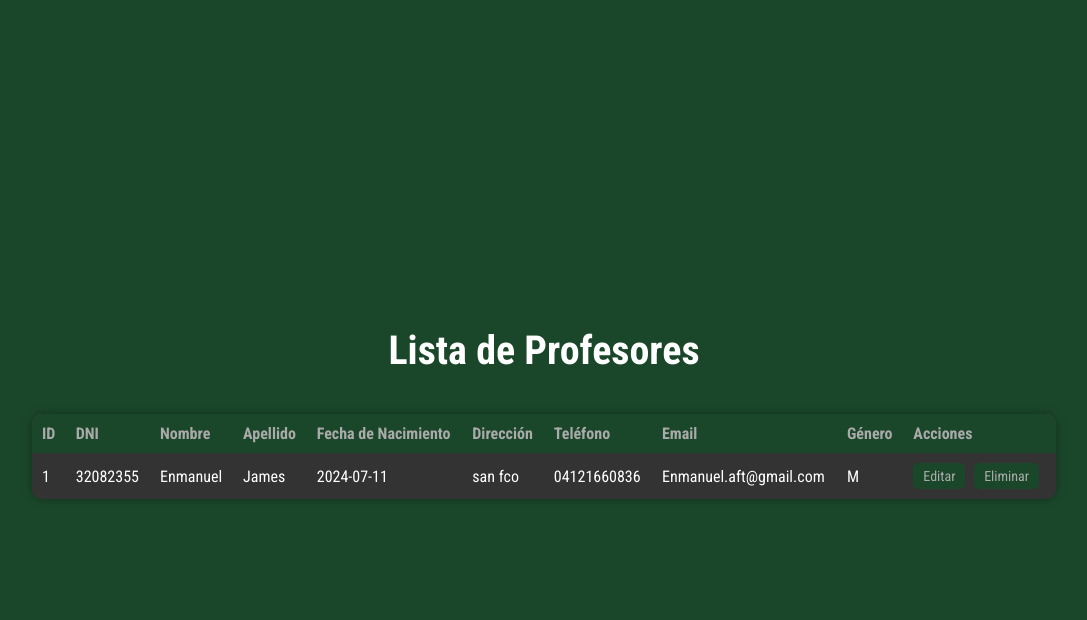
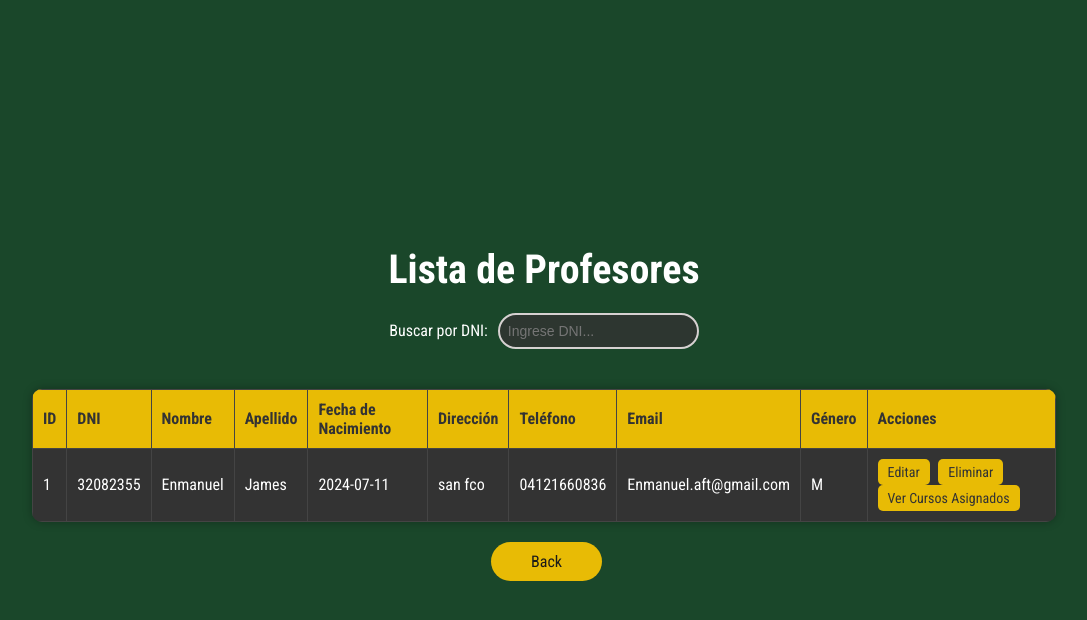
Before and after one commit to Enma0101/Project_FlaskII, a Flask app: page /profesores in a window 1280 px wide. Shown: the top 620 px of the page, without its empty margins (96-1183 px from the left). Run offline with Flask 3, Linux system fonts and the light colour scheme; data comes from the database, SQL or seed files in the repository; both versions use the stored data as it was after the commit.

Commit message:
Descripción de los cambios ultimos

```diff
--- a/app/templates/estudiantes.html
+++ b/app/templates/estudiantes.html
@@ -109,6 +109,8 @@
 
 
     <h1>Lista de Estudiantes</h1>
+
+
     <table>
         <tr>
             <th>ID</th>
--- a/app/templates/index.html
+++ b/app/templates/index.html
@@ -105,6 +105,7 @@
             <li><a href="/asignar_nota">Asignar Notas</a></li>
             <li><a href="/profesores">Lista de Profesores</a></li>
             <li><a href="/categorias">Lista de Categorías</a></li>
+            <li><a href="/asignar_curso">Asignar Curso</a></li>
         </ul>
     </nav>
     <p>¡Explora las opciones disponibles!</p>
--- a/app/templates/profesores.html
+++ b/app/templates/profesores.html
@@ -28,41 +28,34 @@
             width: 80%;
             margin-top: 20px;
             border-collapse: collapse;
-            background-color: rgba(51, 51, 51, 0.8); /* Fondo semi-transparente */
-            border-radius: 10px; /* Bordes redondeados */
-            overflow: hidden; /* Ocultar contenido que se desborde */
-            box-shadow: 0 0 10px rgba(0, 0, 0, 0.3); /* Sombra */
+            background-color: rgba(51, 51, 51, 0.8);
+            border-radius: 10px;
+            overflow: hidden;
+            box-shadow: 0 0 10px rgba(0, 0, 0, 0.3);
         }
 
         th, td {
             padding: 10px;
             text-align: left;
+            border: 1px solid #444;
         }
 
         th {
-            background-color: #1a472a; /* Fondo amarillo para encabezados */
-            color: #aaaaaa; /* Color del texto */
+            background-color: #e8bb05;
+            color: #333;
         }
 
         tr:nth-child(even) {
-            background-color: #333; /* Fondo para filas pares */
+            background-color: #333;
         }
 
         tr:nth-child(odd) {
-            background-color: #444; /* Fondo para filas impares */
-        }
-
-        td {
-            border: 1px solid #444;
-        }
-
-        table, th, td {
-            border: none;
+            background-color: #444;
         }
 
         .button {
-            background-color: #1a472a;
-            color: #aaaaaa;
+            background-color: #e8bb05;
+            color: #333;
             border: none;
             padding: 5px 10px;
             border-radius: 5px;
@@ -73,17 +66,78 @@
             margin-right: 5px;
             text-decoration: none;
             display: inline-block;
-            text-align: center;
         }
 
         .button:hover {
-            background-color: #1a472a;
+            background-color: #d4a105;
+        }
+
+        .button-container {
+            text-align: right;
+            margin-top: 20px;
+        }
+
+        .button-back {
+            background-color: #e8bb05;
+            color: #1a1a1a;
+            border: none;
+            padding: 10px 40px;
+            border-radius: 100px;
+            cursor: pointer;
+            transition: background-color 0.5s;
+            font-size: 16px;
+            font-family: 'Roboto Condensed', sans-serif;
+            text-decoration: none;
+            margin-left: 10px;
+        }
+
+        .button-back:hover {
+            background-color: #d4a105;
+        }
+
+        .search-bar {
+            margin-bottom: 20px;
+            display: flex;
+            align-items: center;
+        }
+
+        .search-label {
+            margin-right: 10px;
+        }
+
+        .search-input {
+            padding: 8px;
+            font-size: 14px;
+            border-radius: 55px;
+            border: 2px solid #d6d1d1;
+            background-color: rgba(51, 51, 51, 0.8);
+        }
+
+        .search-button {
+            background-color: #e8bb05;
+            color: #f1e6e6;
+            border: none;
+            padding: 8px 16px;
+            border-radius: 5px;
+            cursor: pointer;
+            transition: background-color 0.3s;
+        }
+
+        .search-button:hover {
+            background-color: #d4a105;
         }
     </style>
 </head>
 <body>
     <h1>Lista de Profesores</h1>
-    <table>
+
+    <!-- Barra de búsqueda -->
+    <div class="search-bar">
+        <label for="search" class="search-label">Buscar por DNI:</label>
+        <input type="text" id="search" class="search-input" onkeyup="filterProfessors()" placeholder="Ingrese DNI...">
+    </div>
+
+    <table id="professors-table">
         <tr>
             <th>ID</th>
             <th>DNI</th>
@@ -94,10 +148,10 @@
             <th>Teléfono</th>
             <th>Email</th>
             <th>Género</th>
-            <th>Acciones</th> <!-- Nueva columna para botones -->
+            <th>Acciones</th>
         </tr>
         {% for profesor in profesores %}
-        <tr>
+        <tr id="profesor-{{ profesor.id_profesor }}">
             <td>{{ profesor.id_profesor }}</td>
             <td>{{ profesor.dni_profesor }}</td>
             <td>{{ profesor.nombre }}</td>
@@ -112,9 +166,36 @@
                 <form method="POST" action="{{ url_for('delete_profesor', id=profesor.id_profesor) }}" style="display: inline;">
                     <button type="submit" class="button" onclick="return confirm('¿Estás seguro de eliminar este profesor?')">Eliminar</button>
                 </form>
-            </td> <!-- Celda para los botones -->
+                <a href="{{ url_for('profesor_cursos', id=profesor.id_profesor) }}" class="button">Ver Cursos Asignados</a>
+            </td>
         </tr>
         {% endfor %}
     </table>
+
+    <div class="button-container">
+        <a href="{{ url_for('index') }}" class="button button-back">Back</a>
+    </div>
+
+    <script>
+        function filterProfessors() {
+            var input, filter, table, tr, td, i, txtValue;
+            input = document.getElementById("search");
+            filter = input.value.toUpperCase();
+            table = document.getElementById("professors-table");
+            tr = table.getElementsByTagName("tr");
+
+            for (i = 0; i < tr.length; i++) {
+                td = tr[i].getElementsByTagName("td")[1];
+                if (td) {
+                    txtValue = td.textContent || td.innerText;
+                    if (txtValue.toUpperCase().indexOf(filter) > -1) {
+                        tr[i].style.display = "";
+                    } else {
+                        tr[i].style.display = "none";
+                    }
+                }
+            }
+        }
+    </script>
 </body>
 </html>
--- a/app/views_P.py
+++ b/app/views_P.py
@@ -167,6 +167,23 @@
 
 #----CRUD-pROFESORES----
 
+@app.route('/profesor/<int:id>/cursos')
+def profesor_cursos(id):
+    conn = get_db()
+    try:
+        cursor = conn.execute('''
+            SELECT Curso.nombre, Curso.descripcion
+            FROM Curso
+            JOIN CursoProfesor ON Curso.id_curso = CursoProfesor.id_curso
+            WHERE CursoProfesor.id_profesor = ?
+        ''', (id,))
+        cursos = cursor.fetchall()
+    except Exception as e:
+        return handle_error(f'Error al obtener los cursos asignados al profesor: {str(e)}', 'profesor_cursos.html' )
+    finally:
+        conn.close()
+
+    return render_template('profesor_cursos.html', cursos=cursos)
 
 
 # Rutas para profesores
@@ -183,8 +200,6 @@
             telefono = request.form['telefono']
             email = request.form['email']
             genero = request.form['genero']
-            #sssss
-
 
             # Validación simple de campos
             errores = []
@@ -229,7 +244,6 @@
     return render_template('add_profesor.html')
 
 
-
 @app.route('/profesores')
 def profesores():
     conn = get_db()
@@ -237,6 +251,7 @@
     profesores = cursor.fetchall()
     conn.close()
     return render_template('profesores.html', profesores=profesores)
+
 
 @app.route('/edit_profesor/<int:id>', methods=['GET', 'POST'])
 def edit_profesor(id):
@@ -291,6 +306,7 @@
         profesor = cursor.fetchone()
         conn.close()
         return render_template('edit_profesor.html', profesor=profesor, id=id)
+
 
 @app.route('/delete_profesor/<int:id>', methods=['POST'])
 def delete_profesor(id):
@@ -565,6 +581,77 @@
     conn.close()
     return jsonify([dict(row) for row in students])
 
+## para asignar un curso a un profesor
+@app.route('/get_profesor_by_dni/<dni>', methods=['GET'])
+def get_profesor_by_dni(dni):
+    conn = get_db()
+    cursor = conn.cursor()
+    cursor.execute("SELECT id_profesor, nombre, apellido FROM Profesor WHERE dni_profesor = ?", (dni,))
+    profesor = cursor.fetchone()
+    cursor.close()
+
+    if profesor:
+        return jsonify({
+            'id_profesor': profesor[0],
+            'nombre_completo': f"{profesor[1]} {profesor[2]}"
+        })
+    else:
+        return jsonify({'nombre_completo': None})
+
+@app.route('/get_cursos_by_categoria/<int:categoria_id>', methods=['GET'])
+def get_cursos_by_categoria(categoria_id):
+    conn = get_db()
+    cursor = conn.cursor()
+    cursor.execute("SELECT id_curso, nombre_curso FROM Curso WHERE id_categoria = ?", (categoria_id,))
+    cursos = cursor.fetchall()
+    cursor.close()
+
+    return jsonify({'cursos': [{'id_curso': curso[0], 'nombre_curso': curso[1]} for curso in cursos]})
+
+@app.route('/asignar_curso', methods=['GET', 'POST'])
+def asignar_curso():
+    conn = get_db()
+    if request.method == 'POST':
+        dni_profesor = request.form['dni_profesor']
+        id_curso = request.form['id_curso']
+
+        cursor = conn.cursor()
+        cursor.execute("SELECT id_profesor FROM Profesor WHERE dni_profesor = ?", (dni_profesor,))
+        profesor = cursor.fetchone()
+
+        if not profesor:
+            flash('Profesor no encontrado', 'danger')
+            return redirect(url_for('asignar_curso'))
+
+        id_profesor = profesor[0]
+
+        try:
+            # Verificar si la asignación ya existe
+            cursor.execute("SELECT * FROM CursoProfesor WHERE id_profesor = ? AND id_curso = ?", (id_profesor, id_curso))
+            if cursor.fetchone() is not None:
+                flash('Este curso ya ha sido asignado a este profesor.', 'danger')
+            else:
+                # Insertar la nueva asignación
+                cursor.execute("INSERT INTO CursoProfesor (id_curso, id_profesor) VALUES (?, ?)", (id_curso, id_profesor))
+                conn.commit()
+                flash('Curso asignado exitosamente.', 'success')
+        except Exception as e:
+            conn.rollback()
+            flash(str(e), 'danger')
+        finally:
+            cursor.close()
+
+        return redirect(url_for('asignar_curso'))
+
+    # Obtener las categorías para el formulario
+    cursor = conn.cursor()
+    cursor.execute("SELECT id_categoria, nombre FROM Categoria")
+    categorias = cursor.fetchall()
+    cursor.close()
+
+    return render_template('asignar_curso.html', categorias=categorias)
+
+
 
 if __name__ == '__main__':
     app.run(debug=True)
```
Also changed, not shown: app/templates/asignar_curso.html (added, +73 -0 lines), app/templates/profesor_cursos.html (added, +55 -0 lines), DataBase.sqlite3.
